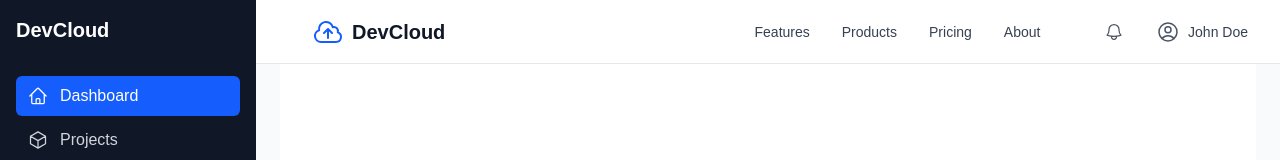
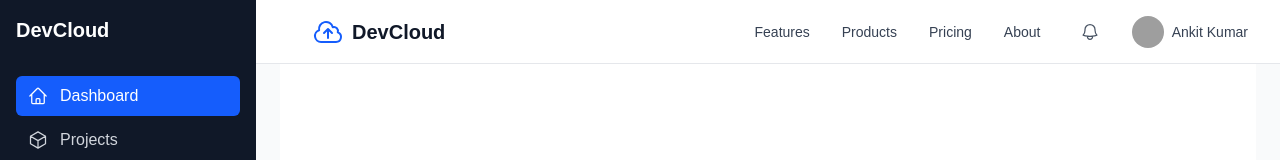
Before and after one commit to Ankith-18/dev-cloud-frontend, a Next.js app: page /dashboard in a window 1280 px wide. Shown: the top 160 px of the page. Built offline with nearby package versions, Linux system fonts and the light colour scheme; grey boxes are pictures that could not be loaded.

Commit message:
Logout Section

```diff
--- a/src/components/layout/Navbar.tsx
+++ b/src/components/layout/Navbar.tsx
@@ -1,22 +1,21 @@
-import { BellIcon, UserCircleIcon } from '@heroicons/react/24/outline'
+import { BellIcon } from '@heroicons/react/24/outline'
+import { ProfileDropdown } from './ProfileDropdown'
 
 export function Navbar() {
   return (
-    <nav className="bg-white dark:bg-gray-800 border-b border-gray-200 dark:border-gray-700 h-16 fixed top-0 right-0 left-64">
+    <nav className="bg-white dark:bg-gray-800 border-b border-gray-200 dark:border-gray-700 h-16 fixed top-0 right-0 left-64 z-50">
       <div className="h-full px-6 flex items-center justify-between">
         <div className="flex-1">
           {/* Breadcrumb can go here later */}
         </div>
 
-        <div className="flex items-center gap-4">
+        <div className="flex items-center gap-4 relative">
           <button className="p-2 hover:bg-gray-100 dark:hover:bg-gray-700 rounded-full">
             <BellIcon className="h-5 w-5 text-gray-600 dark:text-gray-300" />
           </button>
 
-          <button className="flex items-center gap-2 p-2 hover:bg-gray-100 dark:hover:bg-gray-700 rounded-md">
-            <UserCircleIcon className="h-6 w-6 text-gray-600 dark:text-gray-300" />
-            <span className="text-sm text-gray-700 dark:text-gray-300">John Doe</span>
-          </button>
+          {/* ProfileDropdown - now with relative parent */}
+          <ProfileDropdown />
         </div>
       </div>
     </nav>
--- /dev/null
+++ b/src/components/layout/ProfileDropdown.tsx
@@ -0,0 +1,98 @@
+"use client"
+
+import { useState } from 'react'
+import { useRouter } from 'next/navigation'
+import Link from 'next/link'
+import {
+  UserIcon,
+  Cog6ToothIcon,
+  ArrowRightOnRectangleIcon,
+  KeyIcon
+} from '@heroicons/react/24/outline'
+
+export function ProfileDropdown() {
+  const [isOpen, setIsOpen] = useState(false)
+  const router = useRouter()
+
+  const user = {
+    name: 'Ankit Kumar',
+    email: 'ankit@devcloud.com',
+    avatar: `https://ui-avatars.com/api/?name=Ankit+Kumar&background=6366f1&color=fff&size=128`
+  }
+
+  const handleLogout = () => {
+    localStorage.removeItem('token')
+    localStorage.removeItem('user')
+    router.push('/login')
+  }
+
+  return (
+    <div className="relative">
+      {/* Profile Button */}
+      <button
+        onClick={() => setIsOpen(!isOpen)}
+        className="flex items-center gap-2 p-2 hover:bg-gray-100 dark:hover:bg-gray-700 rounded-md transition-colors"
+      >
+        <img
+          src={user.avatar}
+          alt={user.name}
+          className="h-8 w-8 rounded-full"
+        />
+        <span className="text-sm text-gray-700 dark:text-gray-300 hidden md:block">
+          {user.name}
+        </span>
+      </button>
+
+      {/* Dropdown Menu */}
+      {isOpen && (
+        <div className="absolute right-0 mt-2 w-56 bg-white dark:bg-gray-800 rounded-lg shadow-lg border border-gray-200 dark:border-gray-700 overflow-hidden">
+          {/* User Info */}
+          <div className="px-4 py-3 border-b border-gray-200 dark:border-gray-700">
+            <p className="text-sm font-medium text-gray-900 dark:text-white">{user.name}</p>
+            <p className="text-xs text-gray-500 dark:text-gray-400">{user.email}</p>
+          </div>
+
+          {/* Menu Items */}
+          <div className="p-1">
+            <Link
+              href="/settings?tab=profile"
+              className="flex items-center gap-2 px-4 py-2 text-sm text-gray-700 dark:text-gray-300 hover:bg-gray-100 dark:hover:bg-gray-700 rounded-md transition-colors"
+              onClick={() => setIsOpen(false)}
+            >
+              <UserIcon className="h-4 w-4" />
+              <span>Your Profile</span>
+            </Link>
+
+            <Link
+              href="/settings?tab=api-keys"
+              className="flex items-center gap-2 px-4 py-2 text-sm text-gray-700 dark:text-gray-300 hover:bg-gray-100 dark:hover:bg-gray-700 rounded-md transition-colors"
+              onClick={() => setIsOpen(false)}
+            >
+              <KeyIcon className="h-4 w-4" />
+              <span>API Keys</span>
+            </Link>
+
+            <Link
+              href="/settings"
+              className="flex items-center gap-2 px-4 py-2 text-sm text-gray-700 dark:text-gray-300 hover:bg-gray-100 dark:hover:bg-gray-700 rounded-md transition-colors"
+              onClick={() => setIsOpen(false)}
+            >
+              <Cog6ToothIcon className="h-4 w-4" />
+              <span>Settings</span>
+            </Link>
+
+            <div className="border-t border-gray-200 dark:border-gray-700 my-1"></div>
+
+            <button
+              onClick={handleLogout}
+              className="w-full flex items-center gap-2 px-4 py-2 text-sm text-red-600 hover:bg-red-50 dark:hover:bg-red-900/50 rounded-md transition-colors"
+            >
+              <ArrowRightOnRectangleIcon className="h-4 w-4" />
+              <span>Logout</span>
+            </button>
+          </div>
+        </div>
+      )}
+    </div>
+  )
+}
```
